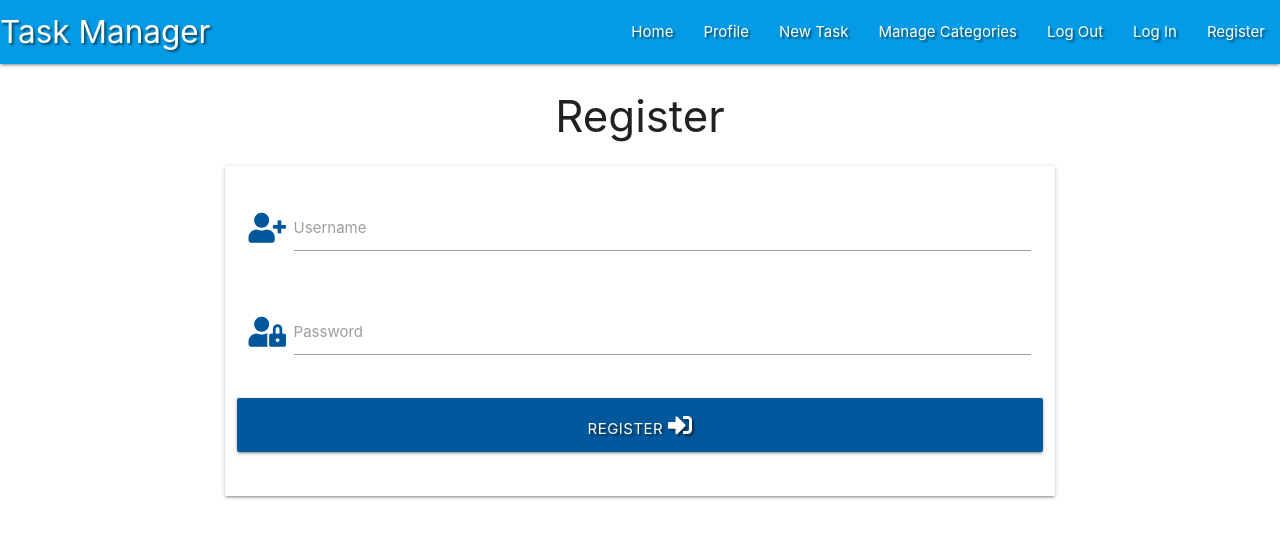
After one commit to TaraRhoseyn/mini-task-manager, a Flask app: page /register in a window 1280 px wide. The commit adds this page. Shown: the top 538 px of the page. Run offline with Flask 2, Linux system fonts and the light colour scheme; some libraries are stand-ins or nearby versions.

Commit message:
Create Register template and html form for registration

```diff
--- a/app.py
+++ b/app.py
@@ -3,6 +3,7 @@ from flask import (
     Flask, flash, render_template, redirect, request, session, url_for)
 from flask_pymongo import PyMongo
 from bson.objectid import ObjectId
+from werkzeug.security import generate_password_hash, check_password_hash
 if os.path.exists("env.py"):
     import env
 
@@ -26,6 +27,12 @@ def get_tasks():
     return render_template("tasks.html", tasks=tasks)
 
 
+
+@app.route("/register", methods=["GET", "POST"])
+def register():
+    return render_template("register.html")
+
+
 # telling app how & where to run app
 if __name__ == "__main__":
     app.run(host=os.environ.get("IP"),
--- a/static/css/style.css
+++ b/static/css/style.css
@@ -1,3 +1,3 @@
-body {
-    background-color: blue;
+.text-shadow {
+    text-shadow: 2px 2px 2px rgba(0, 0, 0, 0.5);
 }
--- a/templates/base.html
+++ b/templates/base.html
@@ -13,6 +13,37 @@
 </head>
 <body>
 
+    <header>
+        <!-- top navbar -->
+		<nav class="nav-extended text-shadow light-blue darken-1">
+			<div class="nav-wrapper">
+				<a href="{{ url_for('get_tasks') }}" class="brand-logo">Task Manager</a>
+				<a href="#" data-target="mobile-demo" class="sidenav-trigger right"><i class="fas fa-bars"></i></a>
+				<ul class="right hide-on-med-and-down">
+					<li><a href="{{ url_for('get_tasks') }}">Home</a></li>
+					<li><a href="#">Profile</a></li>
+					<li><a href="#">New Task</a></li>
+					<li><a href="#">Manage Categories</a></li>
+					<li><a href="#">Log Out</a></li>
+					<li><a href="#">Log In</a></li>
+					<li><a href="{{ url_for('register') }}">Register</a></li>
+				</ul>
+			</div>
+		</nav>
+
+        <!-- mobile sidenav -->
+		<ul class="sidenav" id="mobile-demo">
+            <li><h4 class="center-align light-blue-text text-darken 4">Task Manager</h4></li>
+            <li><a href="{{ url_for('get_tasks') }}">Home</a></li>
+            <li><a href="#">Profile</a></li>
+            <li><a href="#">New Task</a></li>
+            <li><a href="#">Manage Categories</a></li>
+            <li><a href="#">Log Out</a></li>
+            <li><a href="#">Log In</a></li>
+            <li><a href="{{ url_for('register') }}">Register</a></li>
+		</ul>
+    </header>
+
     {% block content %}
     {% endblock %}
 
--- /dev/null
+++ b/templates/register.html
@@ -0,0 +1,35 @@
+{% extends "base.html" %}
+{% block content %}
+
+    <h3 class="center-align">Register</h3>
+
+    <div class="row">
+        <form class="col s12 m8 offset-m2" method="POST" action="{{ url_for('register') }}">
+            <div class="card-panel">
+                <!-- username -->
+                <div class="row">
+					<div class="input-field col s12">
+						<i class="fas fa-user-plus prefix light-blue-text text-darken-4"></i>
+						<input id="username" name="username" type="text" class="validate">
+						<label for="username">Username</label>
+					</div>
+                </div>
+                <!-- passowrd -->
+                <div class="row">
+                    <div class="input-field col s12">
+						<i class="fas fa-user-lock prefix light-blue-text text-darken-4"></i>
+                        <input id="password" name="password" type="password" class="validate">
+                        <label for="password">Password</label>
+                    </div>
+                </div>
+                <!-- register -->
+                <div class="row">
+                    <button type="submit" class="col s12 btn-large light-blue darken-4 text-shadow">
+                        Register <i class="fas fa-sign-in-alt"></i>
+                    </button>
+                </div>
+            </div>
+        </form>
+    </div>
+
+{% endblock %}
```
